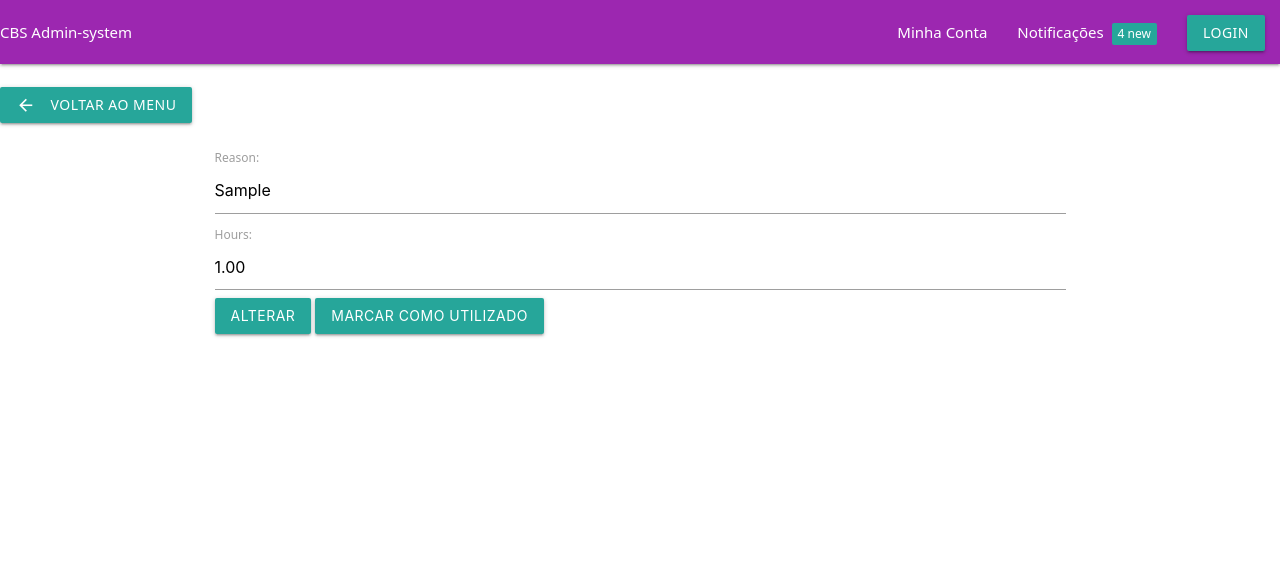
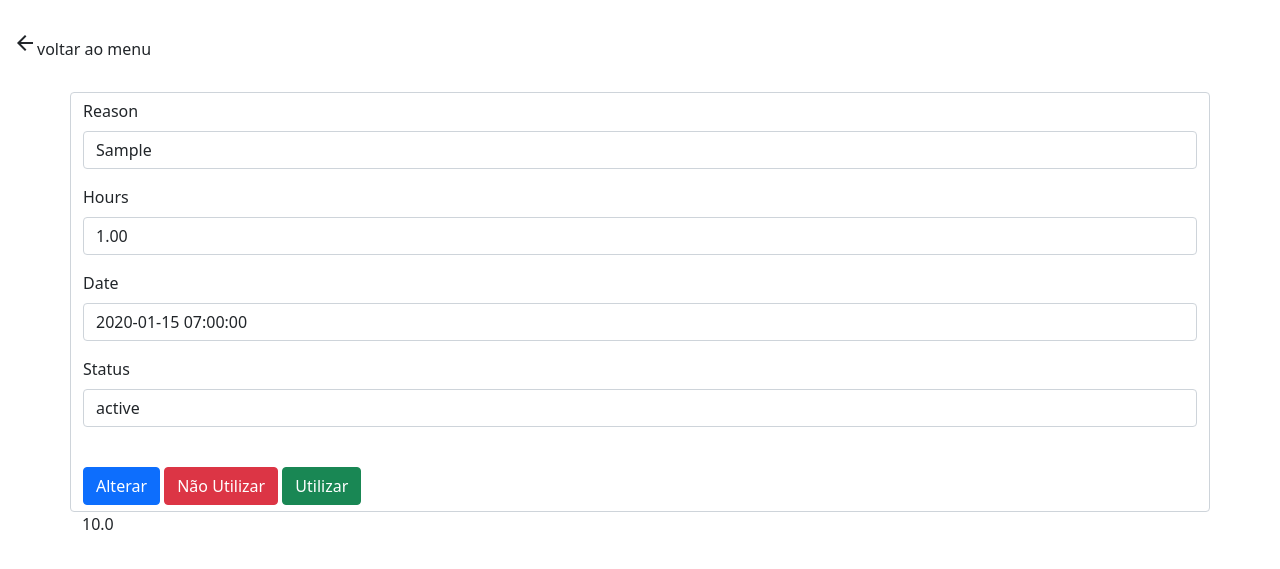
Before and after one commit to IvesCostaBr/cbs-admin-system, a Django app: page /hourdatabase/update_hour_extra/1/ in a window 1280 px wide. Shown: the top 569 px of the page. Run offline with Django 3.2, Linux system fonts and the light colour scheme; tables that the repository leaves empty hold one stand-in row (values such as "Sample post"); some libraries are stand-ins or nearby versions.

Commit message:
features ajax added

```diff
--- a/admin_system/settings.py
+++ b/admin_system/settings.py
@@ -11,7 +11,7 @@ SECRET_KEY = config('SECRET_KEY')
 
 DEBUG = config('DEBUG', default=True)
 
-ALLOWED_HOSTS = ['54.237.116.30', '127.0.0.1']
+ALLOWED_HOSTS = ['sistemarh.cerberussistem.com.br','54.237.116.30', '127.0.0.1']
 
 AppConfig.default = False #TODO:Setando default como False o django passa a aceitar apps vindo de diretorios diferente
 AppConfig.ignore_patterns = ['']
@@ -32,6 +32,7 @@ INSTALLED_APPS = [
     'apps.documents',
     'apps.register_extra_hour',
     'apps.core',
+    'bootstrap4',
 
 
 ]
--- a/apps/collaborator/models.py
+++ b/apps/collaborator/models.py
@@ -21,8 +21,8 @@ class Collaborator(models.Model):
         pass
 
     def somar_horas(self):
-        if  self.registerextrahour_set.all():
-            total = self.registerextrahour_set.all().aggregate(Sum('hours'))['hours__sum']
+        if  self.registerextrahour_set.filter(status='Disponivel'):
+            total = self.registerextrahour_set.filter(status='Disponivel').aggregate(Sum('hours'))['hours__sum']
             Collaborator.objects.all().update(total_horas=total)
         else:
             Collaborator.objects.all().update(total_horas=0.00)
--- a/apps/register_extra_hour/models.py
+++ b/apps/register_extra_hour/models.py
@@ -11,10 +11,10 @@ class RegisterExtraHour(models.Model):
     date = models.DateTimeField(default=timezone.now)
     collaborator = models.ForeignKey(Collaborator, on_delete=models.PROTECT)
     hours = models.DecimalField(max_digits=5, decimal_places=2, null=True, blank=True)
+    status = models.CharField(max_length=30, default="Em Analise")
 
     def __str__(self):
         return str(self.reason)
-
 
 
 @receiver(signals.post_save, sender=RegisterExtraHour)
--- a/apps/register_extra_hour/templates/register_extra_hour/registerextrahour_form.html
+++ b/apps/register_extra_hour/templates/register_extra_hour/registerextrahour_form.html
@@ -1,10 +1,11 @@
 {% extends "base.html" %}
 {% load static %}
+{% load bootstrap4 %}
 
-{% block title %} Home {% endblock %}
+{% block title %} Editar Hora Extra | CBS {% endblock %}
 
 {% block header %}
-    {% include 'navbar.html'%}
+
 {% endblock %}
 
 {% block main %}
@@ -14,21 +15,26 @@
 <br>
 <div class="container">
     <div class="row">
-        <form method="POST" enctype="multipart/form-data" >
+        <form method="POST" class="form-control"  enctype="multipart/form-data" >
             {% csrf_token %}
-
-            {{ form }}
+            {% bootstrap_form form %}
+            <br>
 
             {% if object %}
                 <button type="submit" class="btn btn-primary">Alterar</button>
+                <button type="button" class="btn btn-danger"
+                onclick="utilizouHoraExtra({{ object.id }})">Não Utilizar</button>
                 <button type="button" class="btn btn-success"
-                onclick="utilizouHoraExtra({{ object.id }})">Marcar Como Utilizado</button>
+                onclick="DisponibilizarHoraExtra({{ object.id }})">Utilizar</button>
             {% else %}
                 <button type="submit" class="btn btn-primary">Adicionar</button>
             {% endif %}
-            <p id="mensagem"></p>
+
 
         </form>
+
+        <p id="total">{{ object.collaborator.total_horas }}</p>
+
     </div>
 </div>
 
--- a/apps/register_extra_hour/urls.py
+++ b/apps/register_extra_hour/urls.py
@@ -7,6 +7,7 @@ from .views import (
     DeleteHourExtra,
     DetailHourExtra,
     UtilizarHoraExtra,
+    disponibilizar_hora,
 )
 
 urlpatterns = [
@@ -16,5 +17,6 @@ urlpatterns = [
     path('update_hour_extra/<int:pk>/', UpdateHourExtra.as_view(), name='update_hour_extra'),
     path('delete_hour_extra/<int:pk>/', DeleteHourExtra.as_view(), name='delete_hour_extra'),
     path('detail_hour_extra/<int:pk>/', DetailHourExtra.as_view(), name='detail_hour_'),
-    path('utilizar_hora/<int:pk>/', UtilizarHoraExtra.as_view(), name='utilizar_utilizar_hora')
+    path('utilizar_hora/<int:pk>/', UtilizarHoraExtra.as_view(), name='utilizar_utilizar_hora'),
+    path('disponibilizar_hora/<int:id>/', disponibilizar_hora, name='avaible_hours')
 ]
--- a/apps/register_extra_hour/views.py
+++ b/apps/register_extra_hour/views.py
@@ -15,6 +15,7 @@ from django.views.generic.edit import (
 from .models import RegisterExtraHour
 from django.urls import reverse_lazy
 from .forms import HoraExtraForm
+from django.forms.models import model_to_dict
 
 
 
@@ -41,7 +42,7 @@ class ListHourExtra(LoginRequiredMixin ,ListView):
 
 class UpdateHourExtra(UpdateView):
     model = RegisterExtraHour
-    fields = ('reason', 'hours')
+    fields = ('reason', 'hours', 'date', 'status')
 
     def get_success_url(self):
         return reverse_lazy('update_hour_extra', args=[self.object.id])
@@ -58,5 +59,18 @@ class DetailHourExtra(DetailView):
 
 class UtilizarHoraExtra(View):
     def post(self, *args,**kwargs):
-        response = json.dumps({'mensagem':'ola mundo'})
+        hora = RegisterExtraHour.objects.get(id=kwargs['pk'])
+        hora.status = "Ultilizada"
+        hora.save()
+        response = json.dumps({'mensagem':'Atualiado',
+        'horas':float(hora.collaborator.total_horas)})
         return HttpResponse(response, content_type='application/json')
+
+
+def disponibilizar_hora(request,id):
+    hour = RegisterExtraHour.objects.get(id=id)
+    hour.status = "Disponivel"
+    hour.save()
+    response = json.dumps({'mensagem':'Alteração Concluida',
+    'horas':float(hour.collaborator.total_horas)})
+    return HttpResponse(response, content_type='application/json')
--- a/static/js/ajax-functions.js
+++ b/static/js/ajax-functions.js
@@ -1,7 +1,8 @@
+var toastHTML = '<span>Alteração:</span><button class="btn-flat toast-action">Success</button>';
+
 function utilizouHoraExtra(id) {
-    console.log(id)
+
     token = document.getElementsByName('csrfmiddlewaretoken')[0].value;
-
 
     $.ajax({
         type: 'POST',
@@ -10,10 +11,27 @@ function utilizouHoraExtra(id) {
             csrfmiddlewaretoken: token
         },
         success: function(result) {
-            $("#mensagem").text('Hora extra marcada como utilizada');
+            // M.toast({html: toastHTML});
+            $("#total").text(result.horas);
         },
         failure: function(result){
-            $("#mensagem").text('Deu errado :(')
+            // $("#mensagem").text(result.mensagem);
+
         }
     });
 }
+
+function DisponibilizarHoraExtra(id) {
+    token = document.getElementsByName('csrfmiddlewaretoken')[0].value;
+    $.ajax({
+        type: 'POST',
+        url: "/hourdatabase/disponibilizar_hora/"+id+'/',
+        data: {
+            csrfmiddlewaretoken: token
+        },
+        success: function(result){
+            // M.toast({html: toastHTML});
+            $("#total").text(result.horas);
+        }
+    });
+}
```
Also changed, not shown: apps/register_extra_hour/migrations/0008_registerextrahour_status.py (added).
